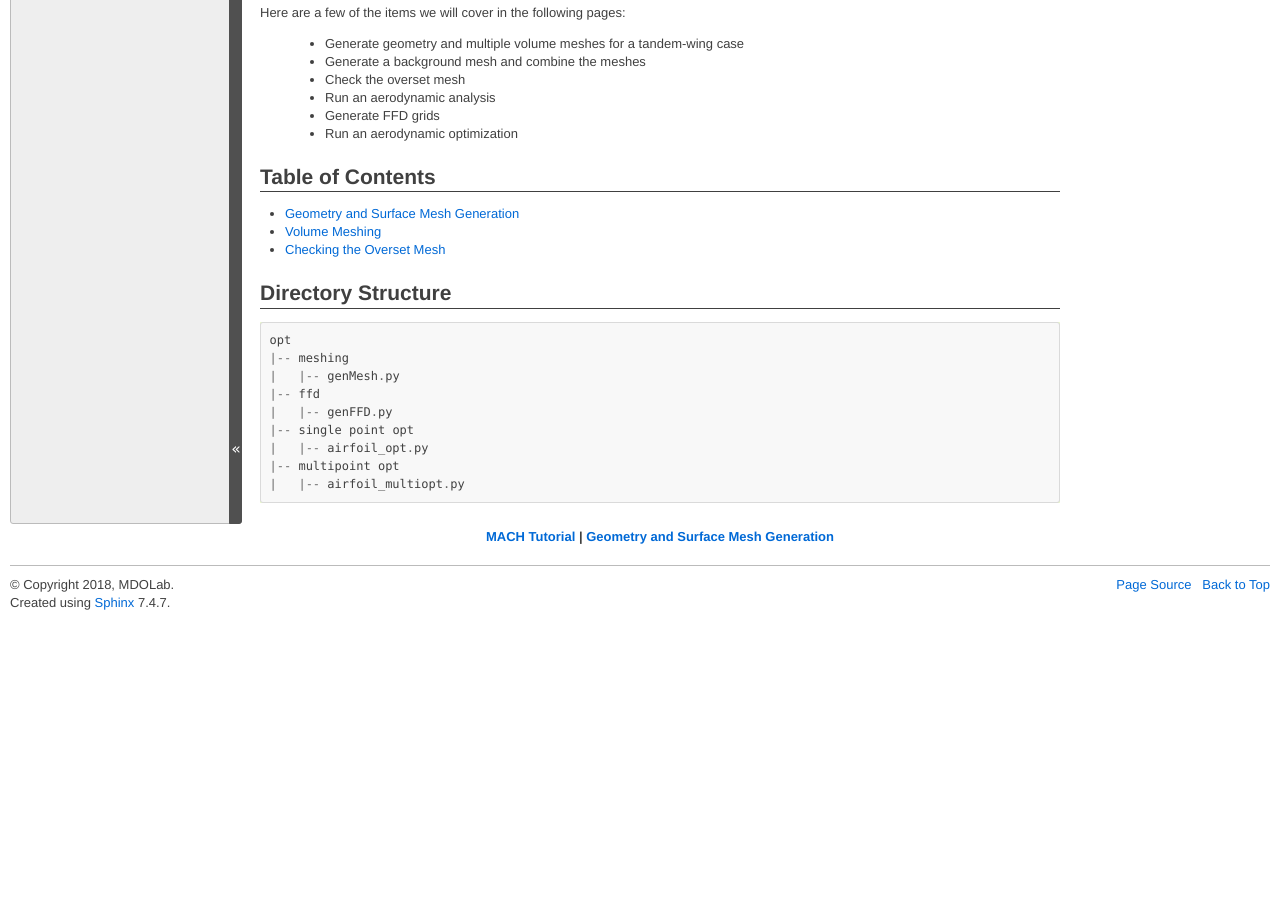
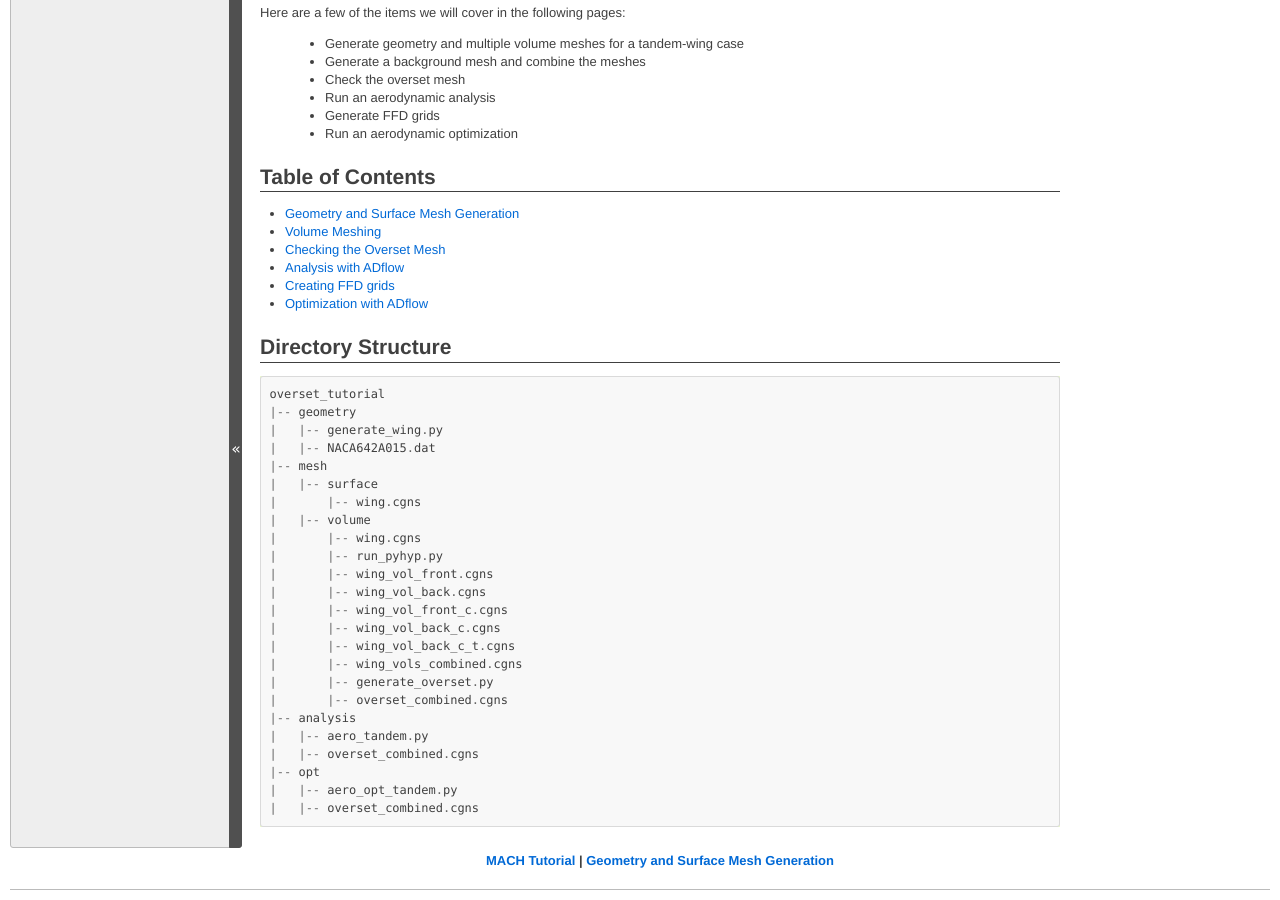
Before and after one commit to LMisTianWang/MACHtutorial, a Sphinx documentation site: the page built from doc/overset_overview.rst, in a window 1280 px wide and 900 px high, scrolled down 789 px. Built offline with Sphinx 7.4.7, drawn with Linux system fonts in a browser that asks for light colours; before the commit the page ends 1410 px from its top, so only the background shows below that.

Commit message:
adding remaining rst files for the different parts of the overset tutorial

```diff
--- a/doc/overset_ihcc.rst
+++ b/doc/overset_ihcc.rst
@@ -1,6 +1,6 @@
 
 .. centered::
-    :ref:`overset_volume_meshes` | :ref:`intro`
+    :ref:`overset_volume_meshes` | :ref:`overset_analysis`
 
 .. _overset_ihcc:
 
@@ -70,4 +70,4 @@ Now check all zones with ``background`` and unselect all zones with ``wing_vols_
   :scale: 25
 
 .. centered::
-    :ref:`overset_volume_meshes` | :ref:`intro`
+    :ref:`overset_volume_meshes` | :ref:`overset_analysis`
--- a/doc/overset_overview.rst
+++ b/doc/overset_overview.rst
@@ -39,20 +39,38 @@ Table of Contents
    overset_geom
    overset_volume_meshes
    overset_ihcc
+   overset_analysis
+   overset_ffds
+   overset_opt
 
 Directory Structure
 ================================================================================
 ::
 
-    opt
-    |-- meshing
-    |   |-- genMesh.py
-    |-- ffd
-    |   |-- genFFD.py
-    |-- single point opt
-    |   |-- airfoil_opt.py
-    |-- multipoint opt
-    |   |-- airfoil_multiopt.py
+    overset_tutorial
+    |-- geometry
+    |   |-- generate_wing.py
+    |   |-- NACA642A015.dat
+    |-- mesh
+    |   |-- surface
+    |       |-- wing.cgns
+    |   |-- volume
+    |       |-- wing.cgns
+    |       |-- run_pyhyp.py
+    |       |-- wing_vol_front.cgns
+    |       |-- wing_vol_back.cgns
+    |       |-- wing_vol_front_c.cgns
+    |       |-- wing_vol_back_c.cgns
+    |       |-- wing_vol_back_c_t.cgns
+    |       |-- wing_vols_combined.cgns
+    |       |-- generate_overset.py
+    |       |-- overset_combined.cgns
+    |-- analysis
+    |   |-- aero_tandem.py
+    |   |-- overset_combined.cgns
+    |-- opt
+    |   |-- aero_opt_tandem.py
+    |   |-- overset_combined.cgns
 
 .. centered::
     :ref:`intro` | :ref:`overset_geom`
```
Also changed, not shown: doc/overset_analysis.rst (added, +48 -0 lines), doc/overset_ffds.rst (added, +65 -0 lines), doc/overset_opt.rst (added, +73 -0 lines), doc/images/overset_ffds.png (added), 3 other files.
